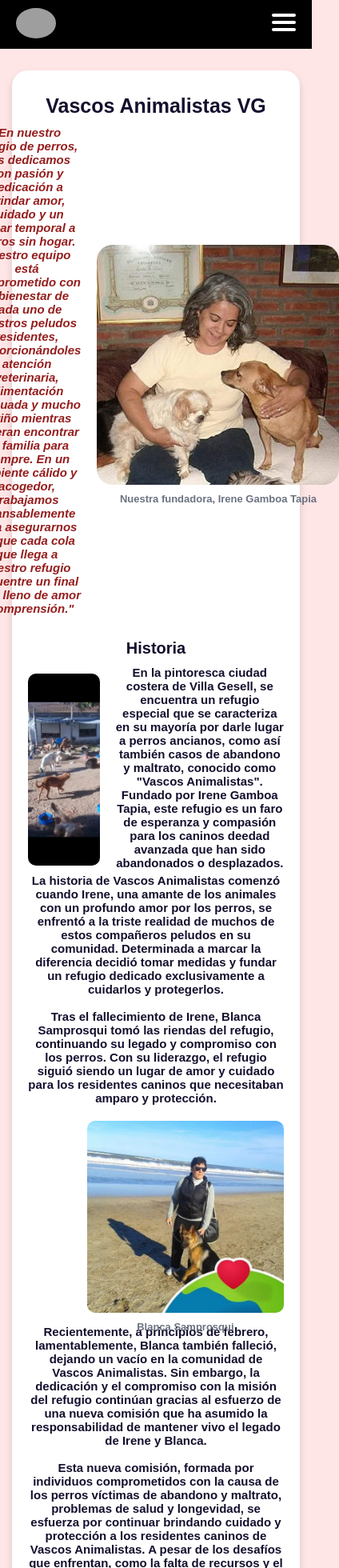
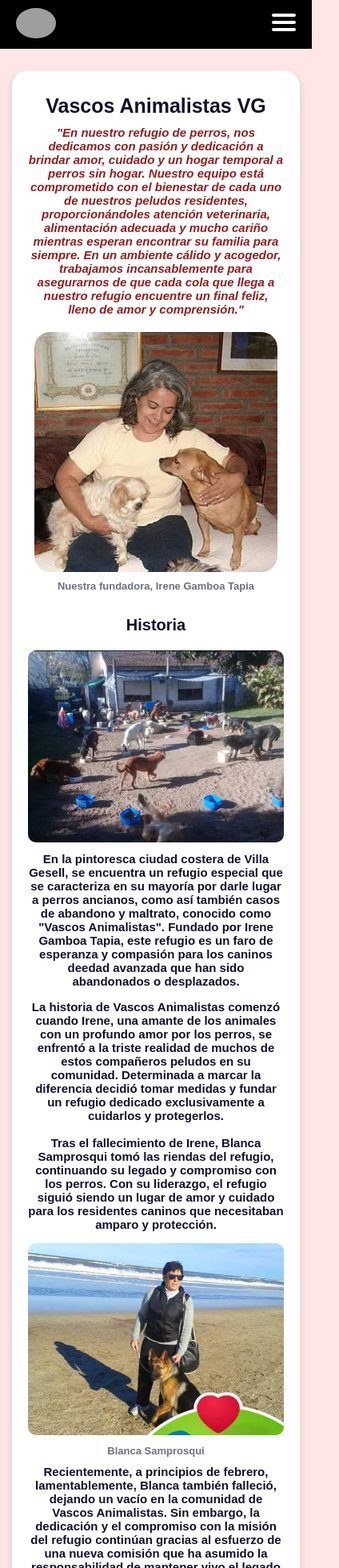
Before and after one commit to daianagc/Vasquitos, a React (Vite) app: page /nosotros in a window 390 px wide. Shown: the top 1960 px of the page at 80% size, 424 px wide, since content can reach past the window. Built offline with nearby package versions, Linux system fonts and the light colour scheme; grey boxes are pictures that could not be loaded; a web font is replaced by a local one.

Commit message:
Add mobile styles

```diff
--- a/src/pages/about-us/AboutUs.css
+++ b/src/pages/about-us/AboutUs.css
@@ -65,6 +65,11 @@
       }
     }
   }
+}
+
+.history-paragraph {
+  white-space: pre-line;
+  margin-bottom: 0.5rem;
 }
 
 .backyard-image {
@@ -183,6 +188,55 @@
     }
   }
 
+  .objetives {
+    line-height: 2.2rem;
+    padding: 0 1.5rem;
+    li {
+      font-size: 1.5rem;
+    }
+  }
+
+  .phrase-wrapper {
+    flex-direction: column;
+    gap: 1rem !important;
+    width: 100%;
+
+    .main-paragraph {
+      width: 100%;
+    }
+
+    .image-wrapper {
+      .about-us-cover {
+        width: 100%;
+      }
+    }
+  }
+
+  .history-paragraph {
+    margin-bottom: 1.5rem;
+  }
+
+  .backyard-image {
+    float: none;
+    width: 100%;
+  }
+
+  .special-image-wrapper {
+    float: none;
+    margin: unset;
+
+    .blanca-image {
+      float: none;
+      width: 100%;
+    }
+
+    p {
+      float: none;
+      margin: 1rem;
+      top: unset;
+    }
+  }
+
   .values-wrapper {
     padding: unset;
     flex-direction: column;
--- a/src/pages/about-us/AboutUs.tsx
+++ b/src/pages/about-us/AboutUs.tsx
@@ -102,16 +102,10 @@ export const AboutUs = () => {
               src={imagenPatio}
               alt="Imagen del refugio"
             />
-            <p
-              className="paragraph"
-              style={{ whiteSpace: "pre-line", marginBottom: "0.5rem" }}
-            >
+            <p className="paragraph history-paragraph">
               {`En la pintoresca ciudad costera de Villa Gesell, se encuentra un refugio especial que se caracteriza en su mayoría por darle lugar a perros ancianos, como así también casos de abandono y maltrato, conocido como "Vascos Animalistas". Fundado por Irene Gamboa Tapia, este refugio es un faro de esperanza y compasión para los caninos deedad avanzada que han sido abandonados o desplazados. \n`}
             </p>
-            <p
-              className="paragraph"
-              style={{ whiteSpace: "pre-line", marginBottom: "2rem" }}
-            >
+            <p className="paragraph history-paragraph">
               {`La historia de Vascos Animalistas comenzó cuando Irene, una amante de los animales con un profundo amor por los perros, se enfrentó a la triste realidad de muchos de estos compañeros peludos en su comunidad. Determinada a marcar la diferencia decidió tomar medidas y fundar un refugio dedicado exclusivamente a cuidarlos y protegerlos. \n
             Tras el fallecimiento de Irene, Blanca Samprosqui tomó las riendas del refugio, continuando su legado y compromiso con los perros. Con su liderazgo, el refugio siguió siendo un lugar de amor y cuidado para los residentes caninos que necesitaban amparo y protección. \n`}
             </p>
--- a/src/pages/home/components/DonationsSection/DonationsSection.tsx
+++ b/src/pages/home/components/DonationsSection/DonationsSection.tsx
@@ -2,10 +2,20 @@ import { NavLink } from "react-router-dom";
 import "./DonationsSection.css";
 import { useInView } from "react-intersection-observer";
 import { useSpring, animated } from "@react-spring/web";
+import useIsMobile from "../../../../hooks/is-mobile";
 
 const DonationsSection = () => {
+  const isMobile = useIsMobile();
   const [ref, inView] = useInView({
     triggerOnce: true, // Change this to false if you want the animation to trigger again whenever it comes in view
+  });
+  const fadeInRight = useSpring({
+    from: { opacity: 0, transform: "translate3d(100%,0,0)" },
+    to: {
+      opacity: inView ? 1 : 0,
+      transform: inView ? "translate3d(0%,0,0)" : "translate3d(100%,0,0)",
+    },
+    config: { duration: 1000 }, // Configure the duration of the animation
   });
   const fadeInFromAbove = useSpring({
     from: { opacity: 0, transform: "translate3d(0,-100%,0)" },
@@ -19,12 +29,12 @@ const DonationsSection = () => {
   return (
     <section ref={ref} className="donations-section">
       <div className="donations-title">
-        <animated.h2 style={fadeInFromAbove}>
+        <animated.h2 style={!isMobile ? fadeInFromAbove : fadeInRight}>
           Ayudanos con una donación
         </animated.h2>
       </div>
       <div className="donations-parrafo">
-        <animated.p style={fadeInFromAbove}>
+        <animated.p style={!isMobile ? fadeInFromAbove : fadeInRight}>
           Tu generosa ayuda nos permite continuar con nuestra misión de darles
           la vida que todo animal se merece.
         </animated.p>
--- a/src/pages/home/components/SponsorsSection/SponsorsSection.css
+++ b/src/pages/home/components/SponsorsSection/SponsorsSection.css
@@ -100,6 +100,7 @@
 @media (max-width: 899px) {
   .sponsors-section {
     padding: 3rem 0;
+    height: 50rem;
     width: 100%;
   }
   .sponsors-title h2 {
@@ -110,8 +111,8 @@
     width: 200%;
 
     .carousel-card {
-      height: 18rem;
-      width: 16rem;
+      height: 25rem;
+      width: 22rem;
     }
   }
 
--- /dev/null
+++ b/src/pages/our-dogs/OurDogs.css
@@ -0,0 +1,9 @@
+@media (max-width: 899px) {
+  .our-dogs-container {
+    align-items: center;
+    display: flex;
+    justify-content: center;
+    height: 60vh;
+    text-align: center;
+  }
+}
--- a/src/pages/our-dogs/OurDogs.tsx
+++ b/src/pages/our-dogs/OurDogs.tsx
@@ -1,6 +1,8 @@
+import "./OurDogs.css";
+
 const OurDogs = () => {
   return (
-    <div>
+    <div className="our-dogs-container">
       <h1 style={{ fontSize: "4rem" }}>Proximamente... 🦮🐕‍🦺</h1>
     </div>
   );
```
